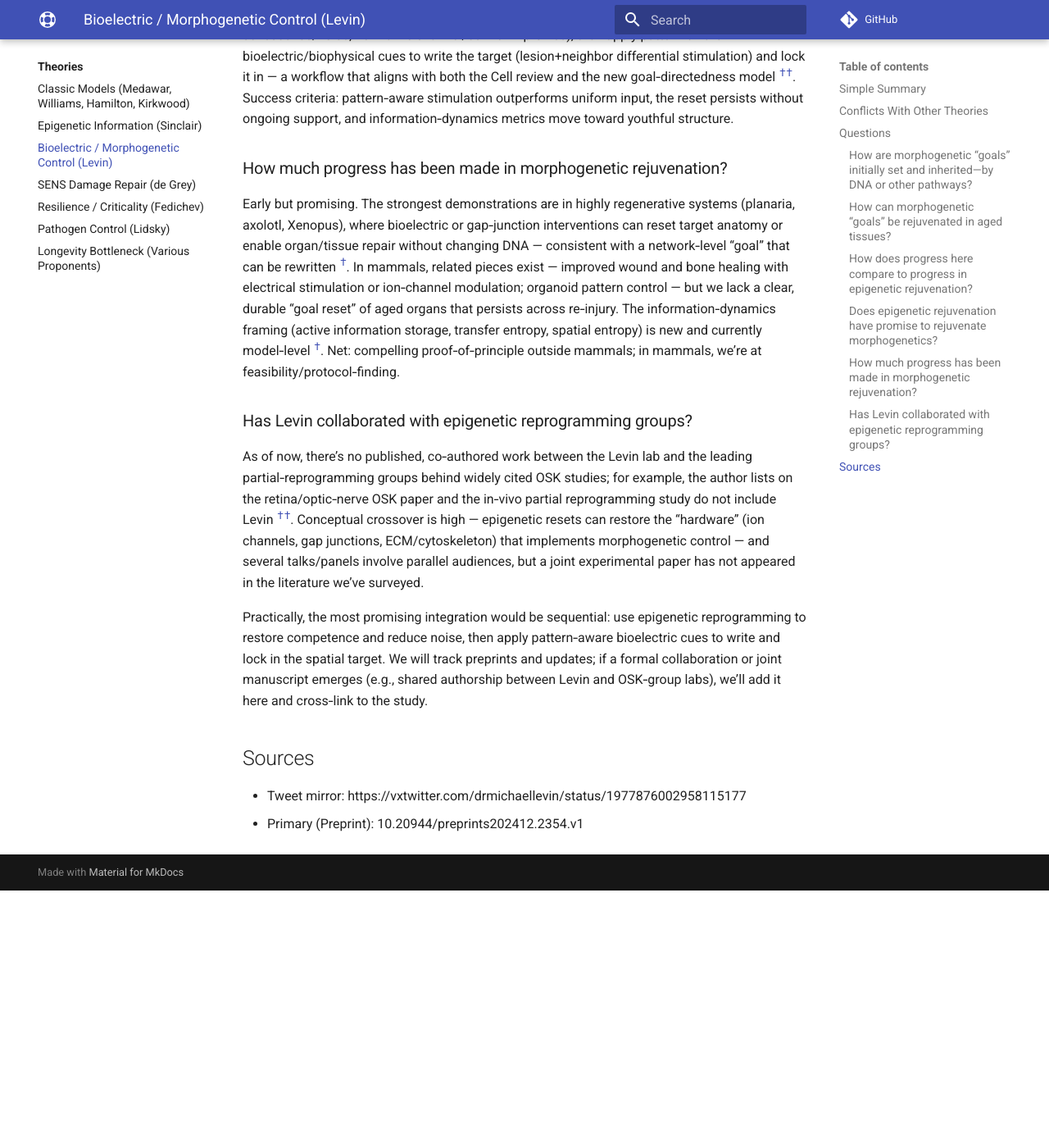
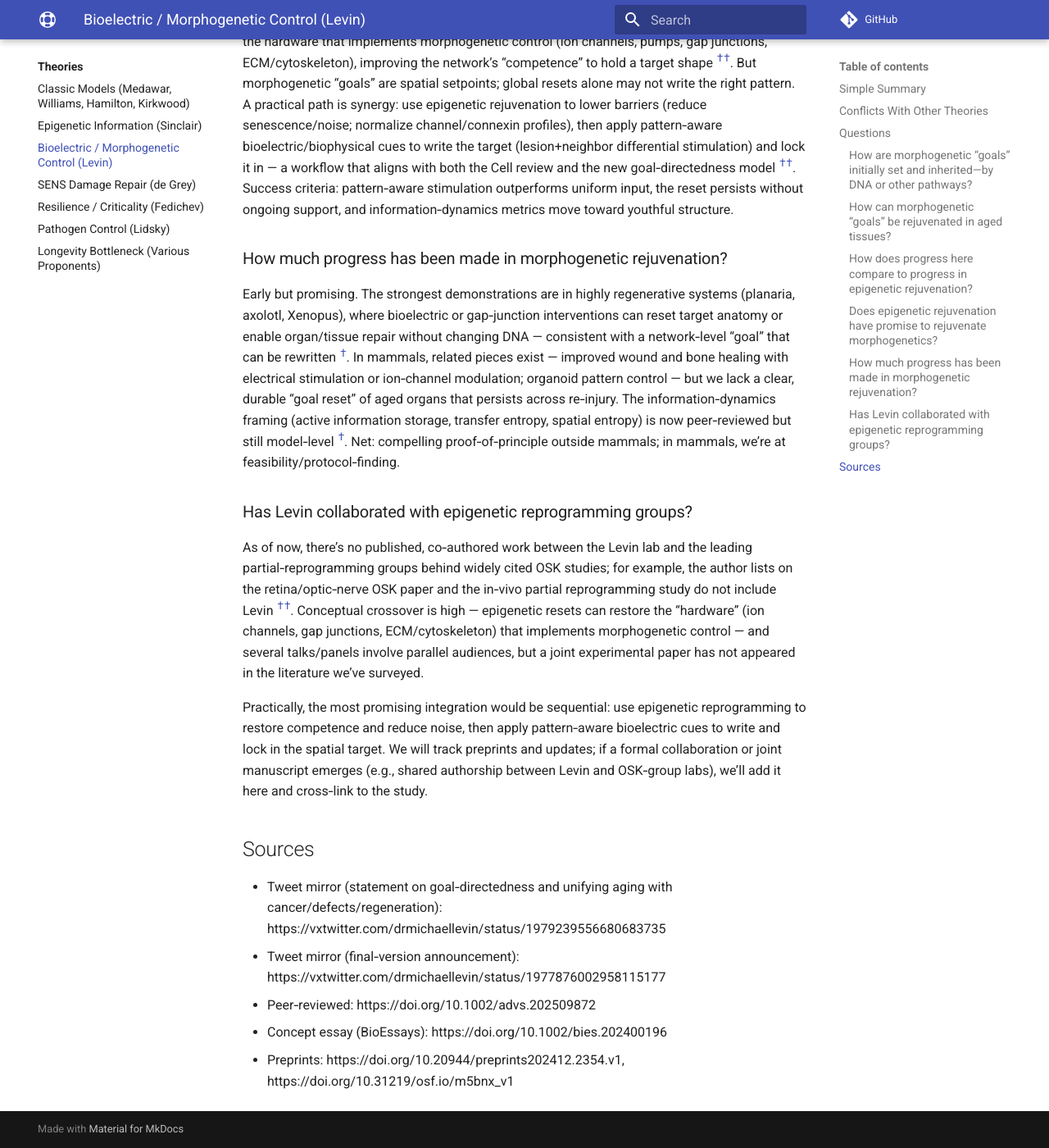
Before and after one commit to djgish485/project-lifespan, an MkDocs documentation site: the page built from docs/theories/bioelectric_morphogenetic_control.md, in a window 1280 px wide and 1400 px high, scrolled down 3300 px. Shown: the whole window at 82% size. Built offline with MkDocs 1.6.1 and Material for MkDocs 9.7.7, drawn with Linux system fonts in a browser that asks for light colours; comment, search, counter and statistics services are not loaded; before the commit the page ends 4386 px from its top, so only the background shows below that; some of the changed text lies outside the part shown.

Commit message:
docs(Levin): add unification claim; add BioEssays concept essay link; cite Advanced Science; remove stale mkdocs pid files

```diff
--- a/docs/theories/bioelectric_morphogenetic_control.md
+++ b/docs/theories/bioelectric_morphogenetic_control.md
@@ -29,6 +29,7 @@
 - Pattern memory: Even after tissue loss, the “map” of what should be there still lingers and can be reactivated.
 - Best rejuvenation: Don’t blast the whole tissue; give targeted, pattern-aware signals to the damaged region and its neighbors — that works better than uniform stimulation.
 - Measurable signatures: As the goal fades, information-flow metrics shift (more active information storage, more transfer entropy; spatial entropy distinguishes true structure loss from “morphological noise”).
+- Unification claim: Birth defects, failure to regenerate, cancer, degenerative disease, and aging reflect the same root issue — loss or corruption of morphogenetic goal-directedness — so advances in “regeneration control” apply across them (and critiques of longevity research implicitly touch those areas too).
 
 ## Conflicts With Other Theories
 
@@ -98,7 +99,7 @@
 
 ### How much progress has been made in morphogenetic rejuvenation?
 
-Early but promising. The strongest demonstrations are in highly regenerative systems (planaria, axolotl, Xenopus), where bioelectric or gap‑junction interventions can reset target anatomy or enable organ/tissue repair without changing DNA — consistent with a network‑level “goal” that can be rewritten <sup><a class="ref-pop" href="https://doi.org/10.1016/j.cell.2021.02.034" data-ref-url="https://doi.org/10.1016/j.cell.2021.02.034" data-ref-summary="Cell review on bioelectric signaling and reprogrammable morphogenesis across development and regeneration.">†</a></sup>. In mammals, related pieces exist — improved wound and bone healing with electrical stimulation or ion‑channel modulation; organoid pattern control — but we lack a clear, durable “goal reset” of aged organs that persists across re‑injury. The information‑dynamics framing (active information storage, transfer entropy, spatial entropy) is new and currently model‑level <sup><a class="ref-pop" href="https://doi.org/10.20944/preprints202412.2354.v1" data-ref-url="https://doi.org/10.20944/preprints202412.2354.v1" data-ref-summary="Preprint: aging as loss of goal-directedness modeled via neural cellular automata; predicts targeted, pattern-aware rejuvenation and info-dynamics signatures.">†</a></sup>. Net: compelling proof‑of‑principle outside mammals; in mammals, we’re at feasibility/protocol‑finding.
+Early but promising. The strongest demonstrations are in highly regenerative systems (planaria, axolotl, Xenopus), where bioelectric or gap‑junction interventions can reset target anatomy or enable organ/tissue repair without changing DNA — consistent with a network‑level “goal” that can be rewritten <sup><a class="ref-pop" href="https://doi.org/10.1016/j.cell.2021.02.034" data-ref-url="https://doi.org/10.1016/j.cell.2021.02.034" data-ref-summary="Cell review on bioelectric signaling and reprogrammable morphogenesis across development and regeneration.">†</a></sup>. In mammals, related pieces exist — improved wound and bone healing with electrical stimulation or ion‑channel modulation; organoid pattern control — but we lack a clear, durable “goal reset” of aged organs that persists across re‑injury. The information‑dynamics framing (active information storage, transfer entropy, spatial entropy) is now peer‑reviewed but still model‑level <sup><a class="ref-pop" href="https://doi.org/10.1002/advs.202509872" data-ref-url="https://doi.org/10.1002/advs.202509872" data-ref-summary="Advanced Science (2025): Aging as a Loss of Goal‑Directedness — evolutionary simulation unifying regeneration with anatomical rejuvenation; predicts pattern‑aware interventions and info‑dynamics signatures.">†</a></sup>. Net: compelling proof‑of‑principle outside mammals; in mammals, we’re at feasibility/protocol‑finding.
 
 ### Has Levin collaborated with epigenetic reprogramming groups?
 
@@ -108,5 +109,8 @@
 
 ## Sources
 
-- Tweet mirror: https://vxtwitter.com/drmichaellevin/status/1977876002958115177
-- Primary (Preprint): 10.20944/preprints202412.2354.v1
+- Tweet mirror (statement on goal‑directedness and unifying aging with cancer/defects/regeneration): https://vxtwitter.com/drmichaellevin/status/1979239556680683735
+- Tweet mirror (final‑version announcement): https://vxtwitter.com/drmichaellevin/status/1977876002958115177
+- Peer‑reviewed: https://doi.org/10.1002/advs.202509872
+- Concept essay (BioEssays): https://doi.org/10.1002/bies.202400196
+- Preprints: https://doi.org/10.20944/preprints202412.2354.v1, https://doi.org/10.31219/osf.io/m5bnx_v1
```
Also changed, not shown: 2 other files.
